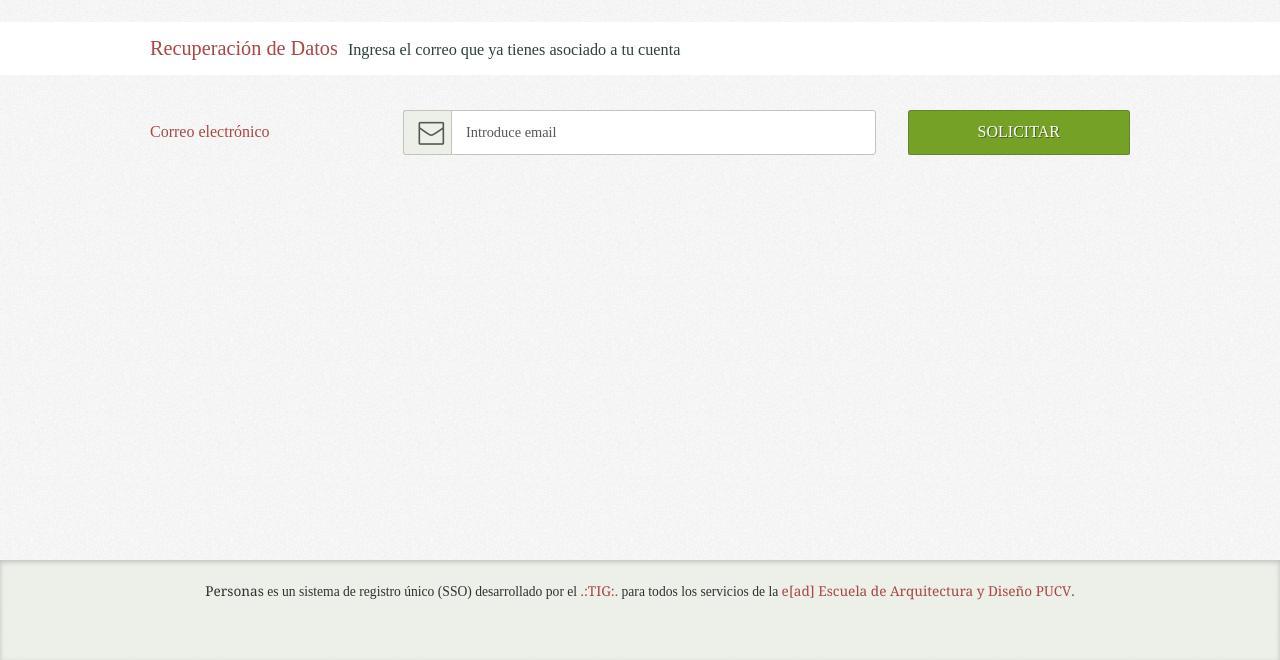
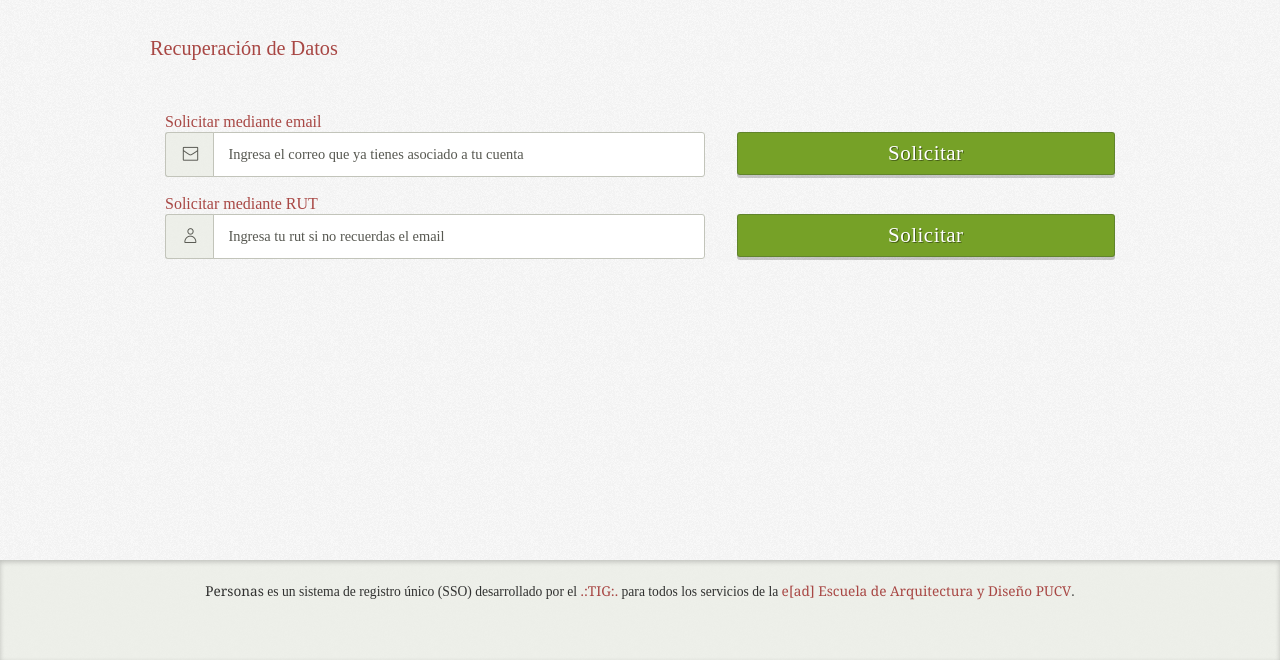
Before and after one commit to eadpucv/old-personas-pyxis, a website: page html/recuperar.html in a window 1280 px wide. Shown: the part 140-800 px from the top of the page. Drawn offline with Linux system fonts and the light colour scheme; a web font is replaced by a local one.

Commit message:
recuperar datos por email o rut

```diff
--- a/assets/less/interaccion.less
+++ b/assets/less/interaccion.less
@@ -13,9 +13,10 @@
 .sin-margen-inf {
 	margin-bottom: 0 !important;
 }
-// Interacción
 
 
+
+// Interacción
 .btn-bloque {
 	width: 100%;
 }
--- a/html/recuperar.html
+++ b/html/recuperar.html
@@ -18,26 +18,41 @@
 		</div>
 		</div>
 		<div class="modulo-cuerpo">
-			<div class="fondo-blanco margen-inf-sm">
+			<div class="margen-inf-sm">
 				<div class="contenedor-modulo">
-					<h5 class="rojo sin-margen">Recuperación de Datos <small class="fino pizarra">Ingresa el correo que ya tienes asociado a tu cuenta</small></h5>
+					<h5 class="rojo sin-margen">Recuperación de Datos</h5>
 				</div>
 			</div>
 			<div class="contenedor-modulo">
 				<div class="grupo-formulario ">
-					<div class="fila flexbox">
-						<div class="col-md-3 col-sm-3 col-xs-12 container-flex">
-							<label class="flex-centrar-vertical" for="email">Correo electrónico</label>
+					<div class="margen-inf-lg">
+						<div class="col-md-12">
+							<label for="name">Solicitar mediante email</label>
 						</div>
-						<div class="col-md-6 col-sm-6 col-xs-12 container-flex">
+						<div class="col-md-7 col-sm-7 col-xs-12">
 							<div class="grupo-inputs">
-						        <div class="input"><i class="icn icn-light icn-lg icn-email"></i></div>
-						        <input type="email" class="control" id="email" placeholder="Introduce email" />
+						        <div class="input"><i class="icn icn-light icn-email"></i></div>
+						        <input type="email" class="control" id="email" placeholder="Ingresa el correo que ya tienes asociado a tu cuenta" />
 						    </div>
 						</div>
-						<div class="col-md-3 col-sm-3 col-xs-12 container-flex">
-							<button type="button" class="btn btn-accion btn-md btn-bloque sin-margen oculto-xs" data-toggle="modal" data-target="#modalExito">Solicitar</button>
-							<button type="button" class="btn btn-accion btn-lg btn-bloque margen-sup-md visible-xs" data-toggle="modal" data-target="#modalExito">Solicitar</button>
+						<div class="col-md-5 col-sm-5 col-xs-12">
+							<button type="button" class="btn btn-accion btn-lg btn-bloque sin-margen oculto-xs" data-toggle="modal" data-target="#modalExito">Solicitar</button>
+							<button type="button" class="btn btn-accion btn-lg btn-bloque margen-sup-sm visible-xs" data-toggle="modal" data-target="#modalExito">Solicitar</button>
+						</div>
+					</div>
+					<div class="margen-sup-lg">
+						<div class="col-md-12">
+							<label for="name">Solicitar mediante RUT</label>
+						</div>
+						<div class="col-md-7 col-sm-7 col-xs-12">
+							<div class="grupo-inputs">
+						        <div class="input"><i class="icn icn-light icn-usuario"></i></div>
+						        <input type="email" class="control" id="email" placeholder="Ingresa tu rut si no recuerdas el email" />
+						    </div>
+						</div>
+						<div class="col-md-5 col-sm-5 col-xs-12">
+							<button type="button" class="btn btn-accion btn-lg btn-bloque sin-margen oculto-xs" data-toggle="modal" data-target="#modalExito">Solicitar</button>
+							<button type="button" class="btn btn-accion btn-lg btn-bloque margen-sup-sm visible-xs" data-toggle="modal" data-target="#modalExito">Solicitar</button>
 						</div>
 					</div>
 				</div>
```
Also changed, not shown: html/mi-perfil.html (+1 -0 lines).
